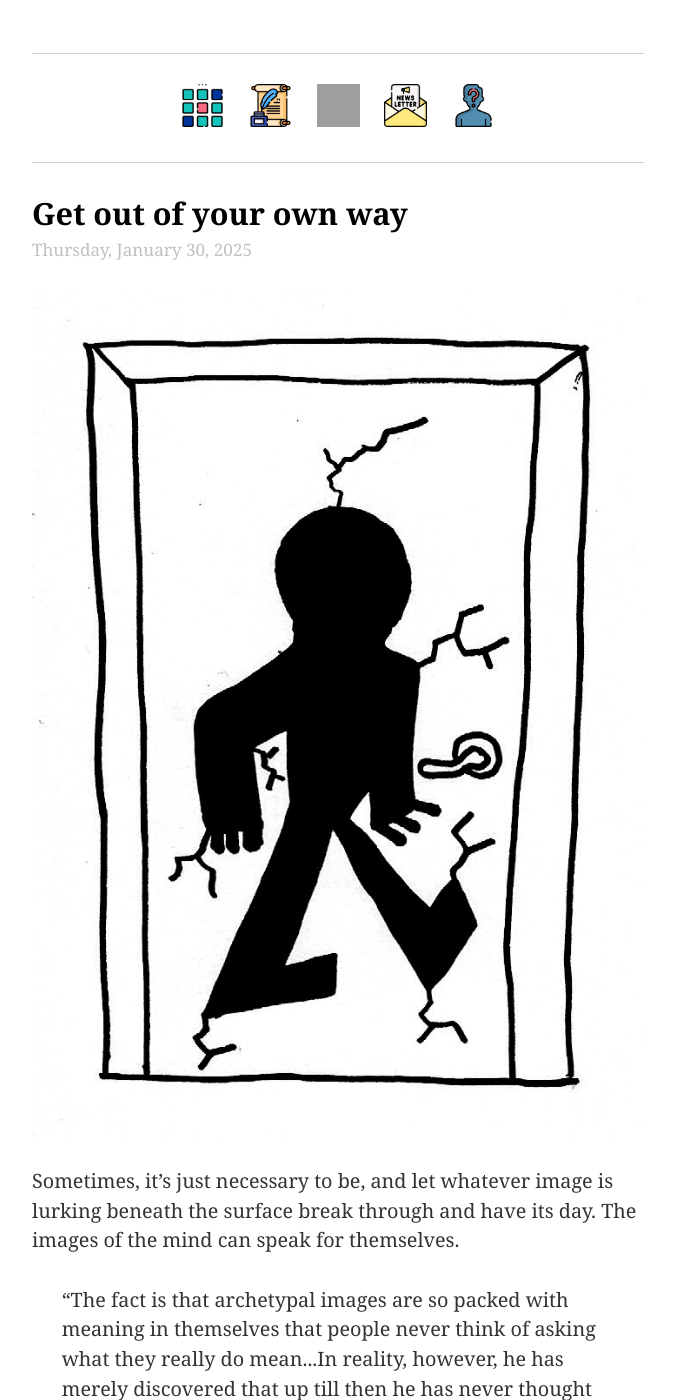
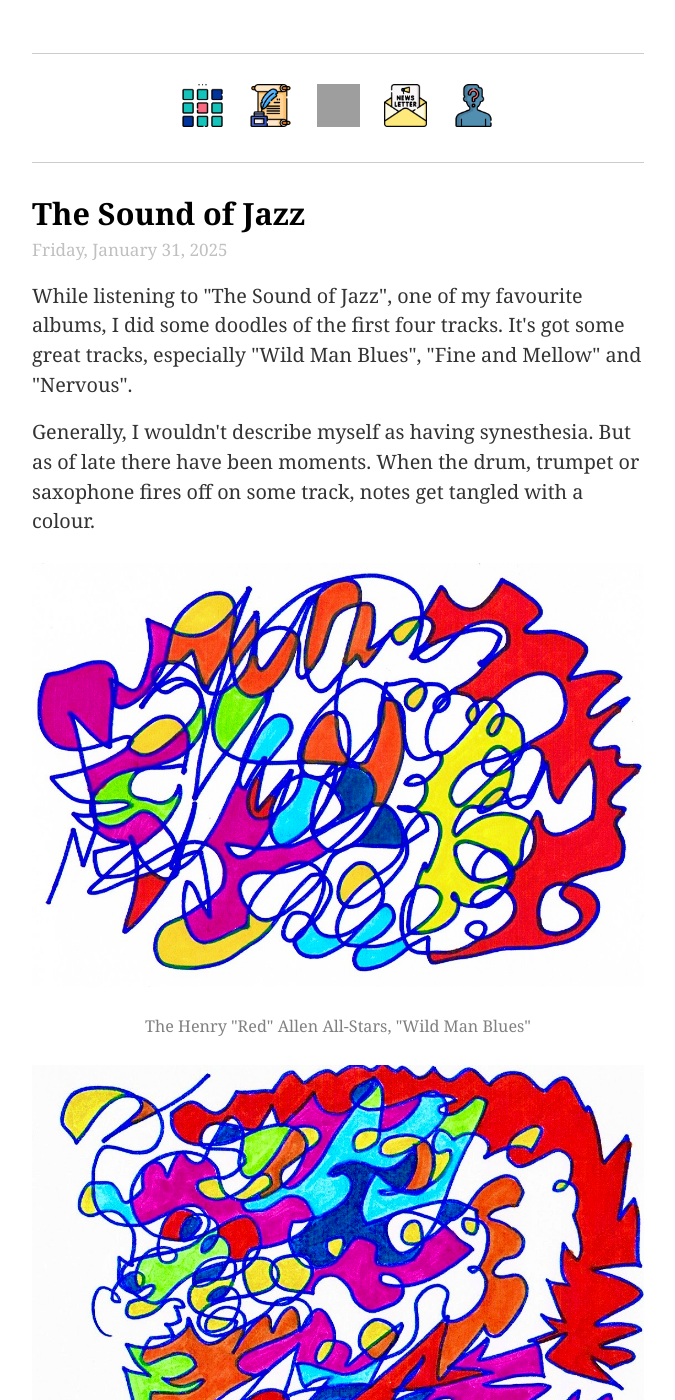
Before and after one commit to ellis-bio/ellisjalia, a Jekyll site: the page built from index.md, in a window 1280 px wide and 1400 px high. Shown: the whole window, without its empty margins (302-977 px from the left). Built offline with Jekyll 4.4.1, drawn with Linux system fonts in a browser that asks for light colours; some of the changed text lies outside the part shown; grey boxes are pictures that could not be loaded.

Commit message:
ud to index

```diff
--- a/index.md
+++ b/index.md
@@ -22,6 +22,27 @@ a:hover {
   text-decoration: none;
 }
 </style>
+
+<p style="font-size:1.7em; margin-bottom:0"><a href="https://ellisjalia.com/2025/01/30/get-out-of-your-own-way/"><b>The Sound of Jazz</b></a></p>
+<p style="font-size:0.95em; color: silver">Friday, January 31, 2025</p>
+
+<p>While listening to "The Sound of Jazz", one of my favourite albums, I did some doodles of the first four tracks. It's got some great tracks, especially "Wild Man Blues", "Fine and Mellow" and "Nervous".</p>
+
+<p>Generally, I wouldn't describe myself as having synesthesia. But as of late there have been moments. When the drum, trumpet or saxophone fires off on some track, notes get tangled with a colour.
+
+<center><img src="/assets/images/the-sound-of-jazz-1.jpeg" style="margin-bottom:1.5em; margin-top: 1.5em;"></center>
+<center><p style="font-size:0.9em; color: grey;">The Henry "Red" Allen All-Stars, "Wild Man Blues"</p></center>
+
+<center><img src="/assets/images/the-sound-of-jazz-2.jpeg" style="margin-bottom:1.5em; margin-top: 1.5em;"></center>
+<center><p style="font-size:0.9em; color: grey;">Henry Allen and His Orchestra, "Rosetta"</p></center>
+
+<center><img src="/assets/images/the-sound-of-jazz-3.jpeg" style="margin-bottom:1.5em; margin-top: 1.5em;"></center>
+<center><p style="font-size:0.9em; color: grey;">Billie Holiday with Mal Waldron & All-Stars, "Fine and Mellow"</p></center>
+
+<center><img src="/assets/images/the-sound-of-jazz-4.jpeg" style="margin-bottom:1.5em; margin-top: 1.5em;"></center>
+<center><p style="font-size:0.9em; color: grey;">Jimmy Giuffre & Pee Wee Russell, "Blues"</p></center>
+
+<hr>
 
 <p style="font-size:1.7em; margin-bottom:0"><a href="https://ellisjalia.com/2025/01/30/get-out-of-your-own-way/"><b>Get out of your own way</b></a></p>
 <p style="font-size:0.95em; color: silver">Thursday, January 30, 2025</p>
```
Also changed, not shown: assets/images/the-sound-of-jazz-1.jpeg (added), assets/images/the-sound-of-jazz-2.jpeg (added), assets/images/the-sound-of-jazz-3.jpeg (added), assets/images/the-sound-of-jazz-4.jpeg (added).
